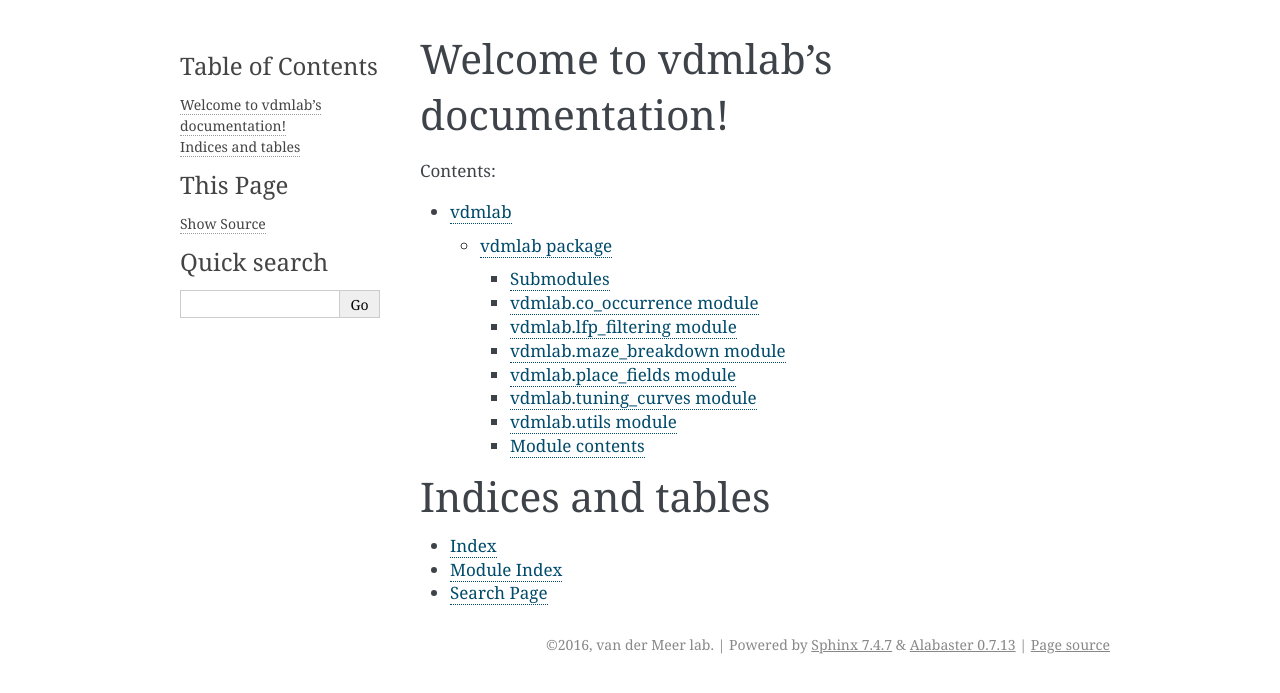
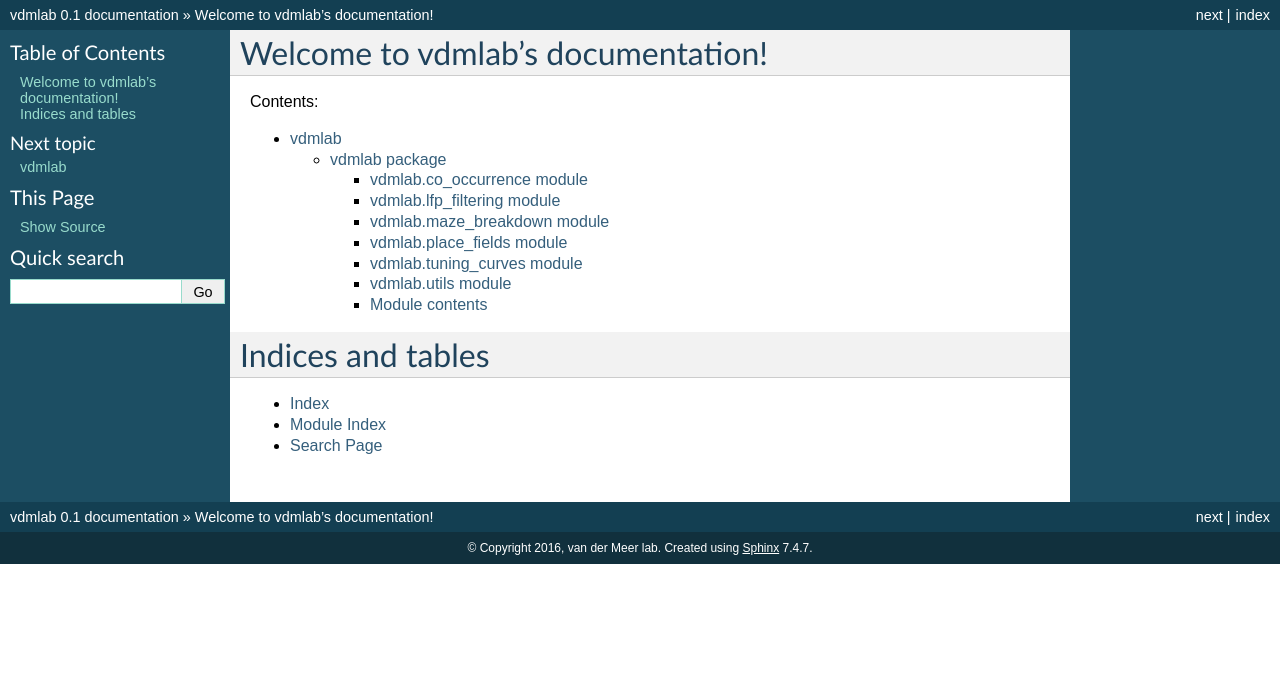
Before and after one commit to vandermeerlab/nept, a Sphinx documentation site: the page built from docs/index.rst, in a window 1280 px wide. Shown: the top 693 px of the page. Built offline with Sphinx 7.4.7, drawn with Linux system fonts in a browser that asks for light colours.

Commit message:
Updating documentation style format
And pointing read the docs to the correct location.

```diff
--- a/docs/conf.py
+++ b/docs/conf.py
@@ -18,6 +18,8 @@ import os
 import shlex
 
 import mock
+
+sys.path.insert(0, os.path.abspath('..'))
 
 MOCK_MODULES = ['numpy',
                 'scipy',
@@ -55,7 +57,7 @@ extensions = [
 ]
 
 # Add any paths that contain templates here, relative to this directory.
-templates_path = ['_templates']
+templates_path = []
 
 # The suffix(es) of source filenames.
 # You can specify multiple suffix as a list of string:
@@ -131,7 +133,7 @@ todo_include_todos = False
 
 # The theme to use for HTML and HTML Help pages.  See the documentation for
 # a list of builtin themes.
-html_theme = 'alabaster'
+html_theme = 'default'
 
 # Theme options are theme-specific and customize the look and feel of a theme
 # further.  For a list of options available for each theme, see the
--- a/docs/vdmlab.rst
+++ b/docs/vdmlab.rst
@@ -1,8 +1,6 @@
 vdmlab package
 ==============
 
-Submodules
-----------
 
 vdmlab.co_occurrence module
 ---------------------------
```
